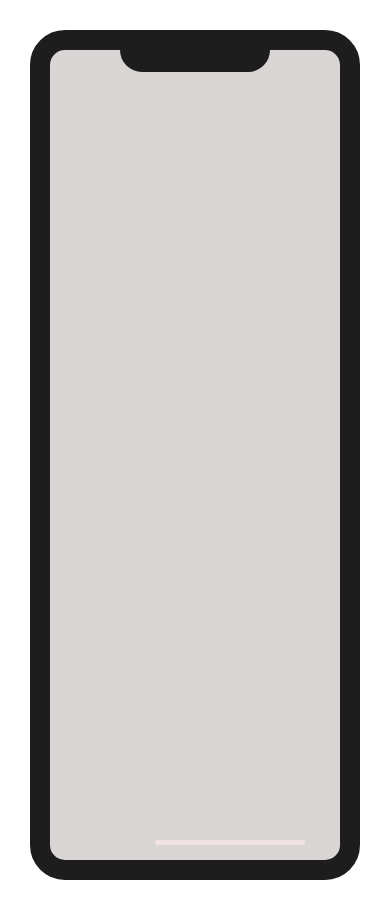
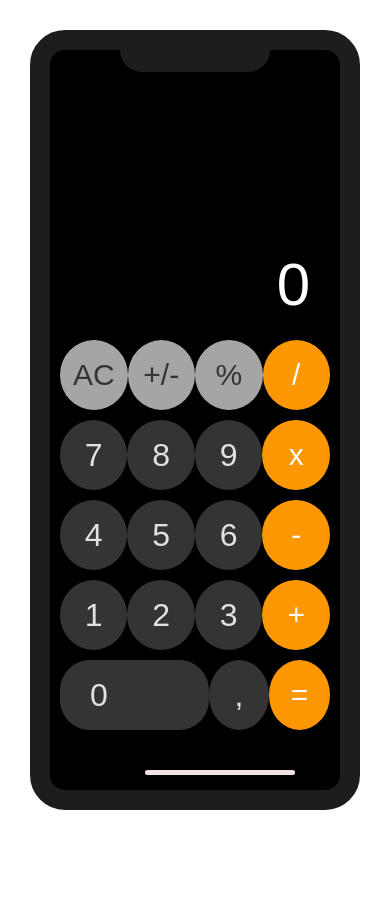
Before and after one commit to alanosms/calculadoraiOS, a plain HTML site: page index.html in a window 390 px wide. After the commit the page ends 844 px from the top, so only its background shows below. Drawn offline with Linux system fonts and the light colour scheme.

Commit message:
Criado botões e estilizados, sem breakpoints de telefones

```diff
--- a/index.html
+++ b/index.html
@@ -11,6 +11,41 @@
 <div class="iphone-container">
     <div class="notch">
     </div>
+
+    <div class="content">
+        <input type="text" id="visor" class="output" placeholder="0" disabled="disabled">
+        <div class="area-calculator">
+            <div class="row">
+            <button class="operator" id="clear">AC</button>
+            <button class="operator" id="moreless">+/-</button>
+            <button class="operator"id="percentage">%</button>
+            <button class="operator">/</button>
+        </div>
+            <div class="row">
+                <button class="number">7</button>
+                <button class="number">8</button>
+                <button class="number">9</button>
+                <button class="operator">x</button>
+            </div>
+            <div class="row">
+                <button class="number">4</button>
+                <button class="number">5</button>
+                <button class="number">6</button>
+                <button class="operator">-</button>
+            </div>
+            <div class="row">
+                <button class="number">1</button>
+                <button class="number">2</button>
+                <button class="number">3</button>
+                <button class="operator">+</button>
+            </div>
+            <div class="row">
+                <button class="number" id="zero">0</button>
+                <button class="number" >,</button>
+                <button class="operator">=</button>
+            </div>
+        </div>
+
 <div class="iphone-menu"></div>
 </div>
 </div>
--- a/stylesheet.css
+++ b/stylesheet.css
@@ -12,16 +12,15 @@ body{
 
 .iphone-container{
     display: flex;
-    background: rgb(218, 213, 213);
-    width: 400px;
-    height: 850px;
+    background: black;
+    width: 380px;
+    height: 780px;
     position: relative;
     border-radius: 35px;
     border: 20px solid rgb(29, 29, 29);
 }
 
 .iphone-container .notch{
-    z-index: 4;
     background: rgb(29, 29, 29);;
     width: 150px;
     height: 22px;
@@ -34,6 +33,62 @@ body{
     width: 150px;
     height: 5px;
     border-radius: 8px;
-    margin: 0 105px;
+    margin: 0 85px;
     bottom: 15px;
 }
+
+.content{
+    position: absolute;
+    top: 200px;
+    padding: 10px;
+    width: 100%;
+    height: calc(100% - 200px);
+}
+.row{
+    display: flex;
+    justify-content: space-around;
+    padding-bottom: 10px;
+}
+.output::placeholder{
+    color: white;
+    font-size: 60px;
+}
+.output{
+    border: 0px;
+    background-color: black;
+    text-align: right;
+    padding-right: 20px;
+    height: 80px;
+    width: 100%;
+}
+.number{
+    color: #E1E1E1;
+    text-align: center;
+    font-size: 32px;
+    background-color: #343434;
+    border: none;
+    border-radius: 50%;
+    padding: 5px;
+    width: 70px;
+    height: 70px;
+
+}
+.operator{
+    color: white;
+    font-size: 30px;
+    background-color: #FD9804;
+    border: none;
+    border-radius: 50%;
+    width: 70px;
+    height: 70px;
+}
+#perc, #clear, #moreless, #percentage{
+    color: #343434;
+    background-color: #A5A5A5;
+}
+#zero{
+    width: 170px;
+    padding-left: 30px;
+    text-align: left;
+    border-radius: 30px;
+}
```
